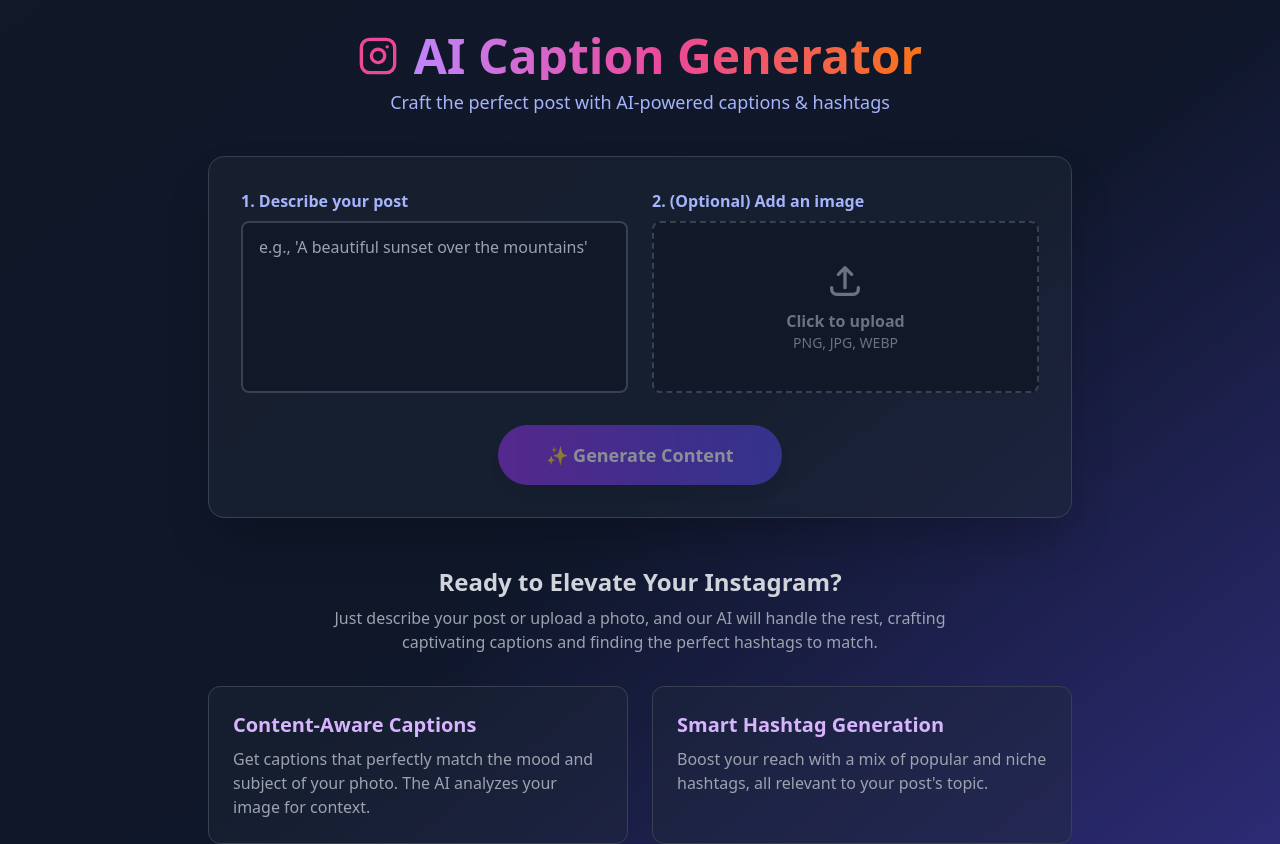
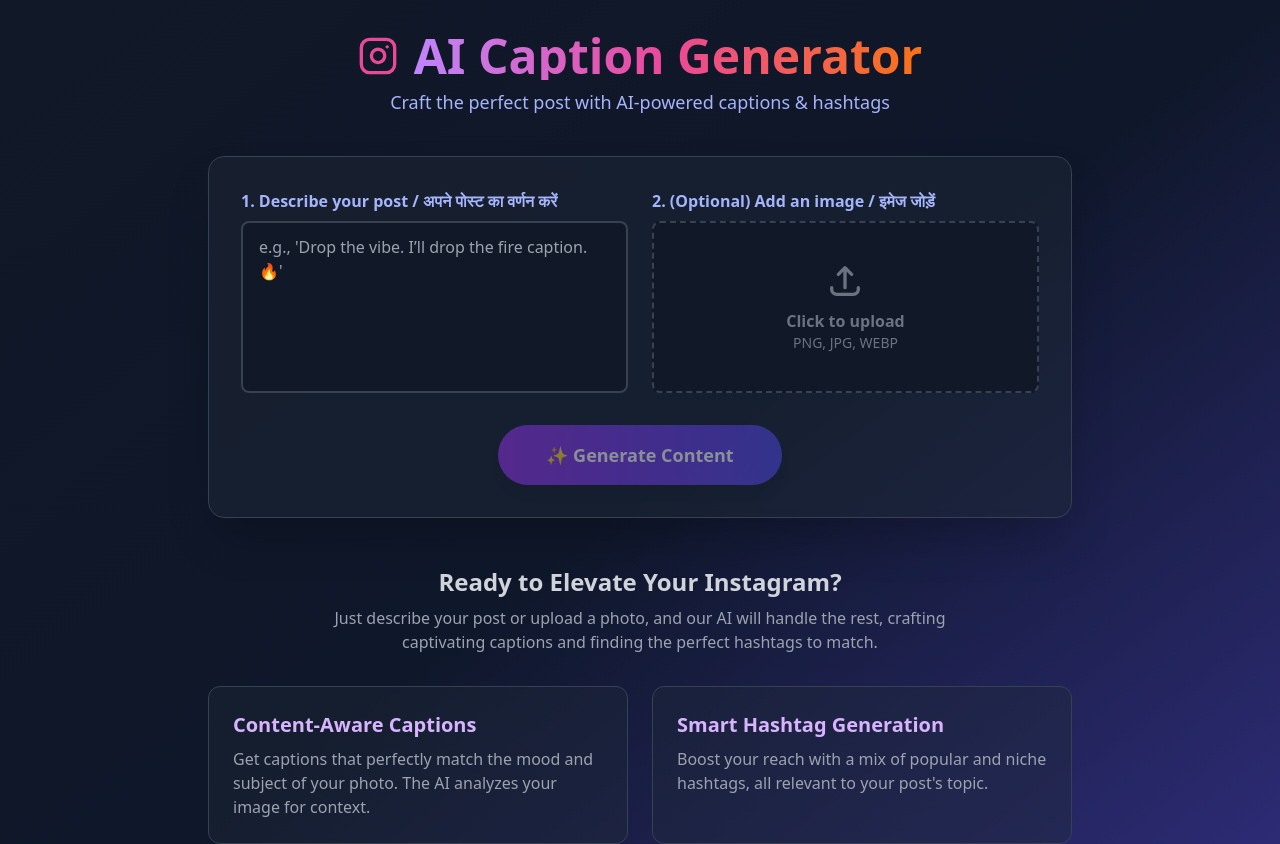
Before and after one commit to aadilkhan116265/ai-instagram-caption-generator, a React (Vite) app: page / in a window 1280 px wide. Shown: the top 844 px of the page. Built offline with nearby package versions, Linux system fonts and the light colour scheme; no server answers.

Commit message:
Update InputForm.tsx

```diff
--- a/components/InputForm.tsx
+++ b/components/InputForm.tsx
@@ -16,13 +16,13 @@
       <div className="grid grid-cols-1 md:grid-cols-2 gap-6">
         <div className="flex flex-col">
           <label htmlFor="topic" className="mb-2 font-semibold text-indigo-300">
-            1. Describe your post
+            1. Describe your post / अपने पोस्ट का वर्णन करें
           </label>
           <textarea
             id="topic"
             value={topic}
             onChange={(e) => setTopic(e.target.value)}
-            placeholder="e.g., 'A beautiful sunset over the mountains'"
+            placeholder="e.g., 'Drop the vibe. I’ll drop the fire caption. 🔥'"
             className="flex-grow w-full px-4 py-3 bg-gray-900 border-2 border-gray-700 rounded-lg focus:ring-2 focus:ring-indigo-500 focus:border-indigo-500 transition-all duration-300 resize-none"
             rows={6}
           />
@@ -30,7 +30,7 @@
 
         <div className="flex flex-col">
           <p className="mb-2 font-semibold text-indigo-300">
-            2. (Optional) Add an image
+            2. (Optional) Add an image / इमेज जोड़ें
           </p>
           <ImageUploader image={image} setImage={setImage} />
         </div>
```
